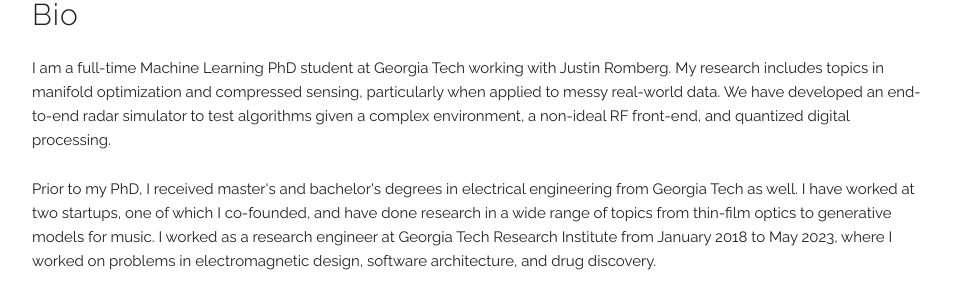
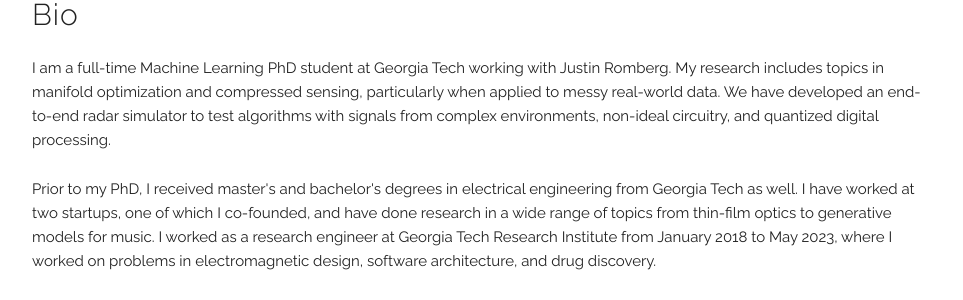
Before and after one commit to alexsaadfalcon/alexsaadfalcon.github.io, a Jekyll site: the page built from index.html, in a window 1280 px wide and 900 px high. Shown: the part 427-727 px from the top of the window, without its empty margins (158-1121 px from the left). Built offline with Jekyll 4.4.1, drawn with Linux system fonts in a browser that asks for light colours; some web fonts are replaced.

Commit message:
Rephrase intro

```diff
--- a/index.html
+++ b/index.html
@@ -10,9 +10,9 @@
   As I narrow down what I want to focus my PhD on, I have taken interest in the use of generative models for various problems.
   I am passionate about using high performance computing to solve large-scale problems in computational physics.
   I am excited to discover ways that data-driven techniques can speed up the often burdensome computations needed for molecular and electromagnetic systems. -->
-  I am a full-time Machine Learning PhD student at Georgia Tech working with Justin Romberg. My research includes topics in manifold optimization and compressed sensing,
-  particularly when applied to messy real-world data.
-  We have developed an end-to-end radar simulator to test algorithms given a complex environment, a non-ideal RF front-end, and quantized digital processing.
+  I am a full-time Machine Learning PhD student at Georgia Tech working with Justin Romberg.
+  My research includes topics in manifold optimization and compressed sensing, particularly when applied to messy real-world data.
+  We have developed an end-to-end radar simulator to test algorithms with signals from complex environments, non-ideal circuitry, and quantized digital processing.
 </p>
 
   <p>
```
